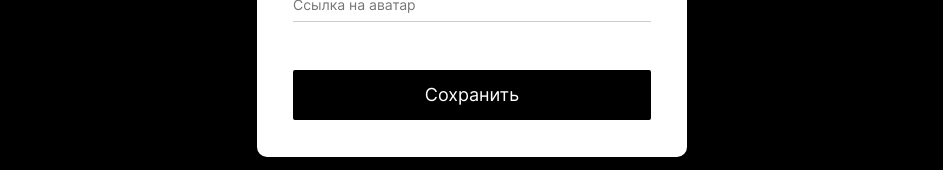
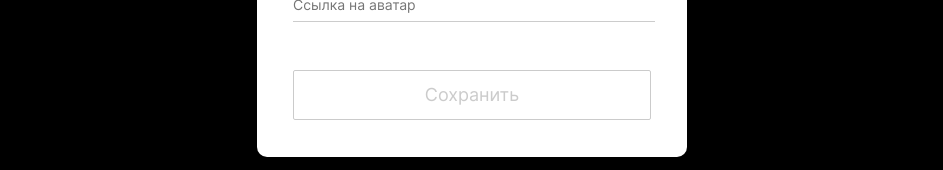
Before and after one commit to ValentinaNovoseletskaya/mesto-react, a React (Create React App) app: page / in a window 1280 px wide. Both pictures are taken after a click on the element 260 px from the left and 222 px from the top of the page. Shown: the part 382-552 px from the top of the page, without its empty margins (168-1111 px from the left). Built offline with nearby package versions, Linux system fonts and the light colour scheme; no server answers.

Commit message:
add validation

```diff
--- a/src/blocks/popup/__input/popup__input.css
+++ b/src/blocks/popup/__input/popup__input.css
@@ -7,5 +7,5 @@
     margin: 30px 0 0;
     padding: 0 0 8px;
     border-bottom: 1px solid rgba(0, 0, 0, 0.2);
-    width: 100%;
+    width: 101%;
 }
--- a/src/components/AddPlacePopup.js
+++ b/src/components/AddPlacePopup.js
@@ -1,35 +1,58 @@
 import {useState} from 'react';
 import PopupWithForm from './PopupWithForm.js';
+import {inputPlacePopup} from '../utils/Utils.js';
 
 function AddPlacePopup (props) {
-    const [name, setName] = useState('');
-    const [link, setLink] = useState('');
+    const [formData, setFormData] = useState({
+        placeName: '',
+        placeImage: '',
+    });
 
-    function handleNameChange(e) {
-        setName(e.target.value);
-    }
+    const [formErrors, setFormErrors] = useState({});
 
-    function handleLinkChange(e) {
-        setLink(e.target.value);
+    const isDisabled = () => {
+        if (
+            Object.keys(formData).length === 0 ||
+            Object.keys(formData).some(item => !formData[item] || formData[item] === '') ||
+            Object.keys(formErrors).some(item => formErrors[item] && formErrors[item] !== '' )
+        ) { return true }
     }
 
     function handleSubmit(e) {
         e.preventDefault();
         props.onAddPlace({
-            name: name,
-            link: link,
+            name: formData.placeName,
+            link: formData.placeImage,
             likes: []
         });
-        setName('');
-        setLink('');
+        setFormData({
+            placeName: '',
+            placeImage: '',
+        });
     }
 
     return (
-        <PopupWithForm title='Новое место' name='place' buttonText={props.loadingText ? props.loadingText : 'Создать' }  onSubmit={handleSubmit} isOpen={props.isOpen} onClose={props.onClose}>
-            <input type="text" id="input-place" name="placeName" value={name} onChange={handleNameChange} className="popup__input popup__input_type_name" placeholder="Название" minLength="2" maxLength="30" required />
-            <span id="input-place-error"></span>
-            <input type="url" id="input-image" name="placeImage" value={link} onChange={handleLinkChange} className="popup__input popup__input_type_link" placeholder="Ссылка на картинку" required />
-            <span id="input-image-error"></span>
+        <PopupWithForm title='Новое место' name='place' buttonText={props.loadingText ? props.loadingText : 'Создать' }  onSubmit={handleSubmit} isOpen={props.isOpen} disabled={isDisabled()} onClose={props.onClose}>
+            {inputPlacePopup.map( ({type, required, name, className, placeholder, minLength, maxLength}) => {
+                return <div key={name}>
+                    <input
+                    className={className}
+                    placeholder={placeholder}
+                    minLength={minLength}
+                    maxLength={maxLength}
+                    type={type}
+                    required={required}
+                    name={name}
+                    value={formData[name] || '' }
+                    onChange={ e=>{
+                        setFormData({...formData, [name]: e.target.value})
+                        const errorMessage = e.target.validationMessage
+                        setFormErrors({...formErrors, [name]: errorMessage || ''})
+                    } }
+                    />
+                    <span className="popup__error_visible" >{formErrors[name]}</span>
+                    </div>
+            })}
         </PopupWithForm>
     );
 }
--- a/src/components/App.js
+++ b/src/components/App.js
@@ -80,7 +80,6 @@ function App() {
     }
 
     function handleCardDelete(card) {
-
         function makeRequest() {
             return api.removeCard(card._id).then(() => {
                 const newCards = cards.filter(c => c._id !== card._id);
@@ -89,7 +88,6 @@ function App() {
             });
         }
         handleSubmit(makeRequest);
-
     }
 
     function handleCardLike(card) {
@@ -103,7 +101,6 @@ function App() {
     }
 
     function handleUpdateUser(user) {
-
         function makeRequest() {
             return api.editUserInfo(user).then((userData) => {
                 setCurrentUser(userData);
@@ -124,7 +121,6 @@ function App() {
     }
 
     function handleAddPlaceSubmit(card) {
-
         function makeRequest() {
             return api.createNewCard(card).then((newCard) => {
                 setCards([newCard, ...cards]);
--- a/src/components/EditAvatarPopup.js
+++ b/src/components/EditAvatarPopup.js
@@ -1,8 +1,17 @@
-import {useRef} from 'react';
+import {useState, useRef} from 'react';
 import PopupWithForm from './PopupWithForm.js';
+import {inputAvatarPopup} from '../utils/Utils.js';
 
 function EditAvatarPopup(props) {
     const avatarRef = useRef('');
+    const [formErrors, setFormErrors] = useState({});
+
+    const isDisabled = () => {
+        if (
+            avatarRef.current.value === "" ||
+            Object.keys(formErrors).some(item => formErrors[item] && formErrors[item] !== '' )
+        ) { return true }
+    }
 
     function handleSubmit(e) {
         e.preventDefault();
@@ -13,9 +22,24 @@ function EditAvatarPopup(props) {
     }
 
     return (
-        <PopupWithForm title='Обновить аватар' name='avatar' buttonText={props.loadingText ? props.loadingText : 'Сохранить' } onSubmit={handleSubmit} isOpen={props.isOpen} onClose={props.onClose}>
-            <input type="url" id="input-avatar" name="profileAvatar" ref={avatarRef}  className="popup__input popup__input_type_link" placeholder="Ссылка на аватар" required />
-            <span id="input-avatar-error"></span>
+        <PopupWithForm title='Обновить аватар' name='avatar' buttonText={props.loadingText ? props.loadingText : 'Сохранить' } onSubmit={handleSubmit} isOpen={props.isOpen} disabled={isDisabled()} onClose={props.onClose}>
+            {inputAvatarPopup.map( ({type, required, name, className, placeholder}) => {
+                return <div key={name}>
+                    <input
+                    className={className}
+                    placeholder={placeholder}
+                    type={type}
+                    required={required}
+                    name={name}
+                    ref={avatarRef}
+                    onChange={ e=>{
+                        const errorMessage = e.target.validationMessage
+                        setFormErrors({...formErrors, [name]: errorMessage || ''})
+                    } }
+                    />
+                    <span className="popup__error_visible" >{formErrors[name]}</span>
+                    </div>
+            })}
         </PopupWithForm>
     );
 }
--- a/src/components/EditProfilePopup.js
+++ b/src/components/EditProfilePopup.js
@@ -1,41 +1,65 @@
 import {useState, useContext, useEffect} from 'react';
 import PopupWithForm from './PopupWithForm.js';
 import {CurrentUserContext} from '../contexts/CurrentUserContext.js';
+import {inputProfilePopup} from '../utils/Utils.js';
 
 function EditProfilePopup(props) {
     const currentUser = useContext(CurrentUserContext);
-    const [name, setName] =
-    useState('');
-    const [description, setDescription] =
-    useState('');
+    const [defaultValue, setDefaultValue] =  useState({});
+    const [formData, setFormData] = useState({});
+    const [formErrors, setFormErrors] = useState({});
+
+    const isDisabled = () => {
+        if (
+            Object.keys(formData).length === 0 ||
+            Object.keys(formData).some(item => !formData[item] || formData[item] === '') ||
+            Object.keys(formData).every(item => formData[item] === defaultValue[item]) ||
+            Object.keys(formErrors).some(item => formErrors[item] && formErrors[item] !== '' )
+        ) { return true }
+    }
 
     useEffect(() => {
-        setName(currentUser && currentUser.name);
-        setDescription(currentUser && currentUser.about);
-      }, [currentUser]);
+        setFormData({
+            profileName: currentUser ? currentUser.name : '',
+            profileJob: currentUser ? currentUser.about : '',
+        })
+        setDefaultValue({
+            profileName: currentUser ? currentUser.name : '',
+            profileJob: currentUser ? currentUser.about : '',
+        })
+      }, [currentUser, props.isOpen]);
 
-    function handleNameChange(e) {
-        setName(e.target.value);
-    }
-
-    function handleDescriptionChange(e) {
-        setDescription(e.target.value);
-    }
 
     function handleSubmit(e) {
         e.preventDefault();
         props.onUpdateUser({
-            name: name,
-            about: description,
+            name: formData.profileName,
+            about: formData.profileJob,
         });
     }
 
     return (
-        <PopupWithForm title='Редактировать профиль' name='profile' onSubmit={handleSubmit} buttonText={props.loadingText ? props.loadingText : 'Сохранить' }  isOpen={props.isOpen} onClose={props.onClose}>
-                <input type="text" id="input-name" name="profileName" className="popup__input popup__input_type_name" value={name} onChange={handleNameChange} placeholder="Имя" minLength="2" maxLength="40" required />
-                <span id="input-name-error"></span>
-                <input type="text" id="input-job" name="profileJob" className="popup__input popup__input_type_job" value={description} onChange={handleDescriptionChange} placeholder="О себе" minLength="2" maxLength="200" required />
-                <span id="input-job-error"></span>
+        <PopupWithForm title='Редактировать профиль' name='profile' onSubmit={handleSubmit} buttonText={props.loadingText ? props.loadingText : 'Сохранить' }  isOpen={props.isOpen} disabled={isDisabled()} onClose={props.onClose}>
+                {inputProfilePopup.map( ({type, required, name, className, placeholder, minLength, maxLength}) => {
+                return  <div key={name}>
+                    <input
+                    className={className}
+                    placeholder={placeholder}
+                    minLength={minLength}
+                    maxLength={maxLength}
+                    type={type}
+                    required={required}
+                    name={name}
+                    value={formData[name] || '' }
+                    onChange={ e=>{
+                        setFormData({...formData, [name]: e.target.value})
+                        const errorMessage = e.target.validationMessage
+                        setFormErrors({...formErrors, [name]: errorMessage || ''})
+                    } }
+                    />
+                    <span className="popup__error_visible" >{formErrors[name]}</span>
+                    </div>
+            })}
         </PopupWithForm>
     );
 }
--- a/src/components/PopupWithForm.js
+++ b/src/components/PopupWithForm.js
@@ -1,5 +1,6 @@
 function PopupWithForm(props) {
     const popupClass = `popup ${props.isOpen && "popup_opened"}`;
+    const buttonClass = `popup__save-button ${props.disabled && "popup__save-button_disable"} `;
 
     return (
         <div className={`${popupClass} popup_type_${props.name}`}>
@@ -8,7 +9,7 @@ function PopupWithForm(props) {
                 <h2 className="popup__title">{props.title}</h2>
                 <form className="popup__content" onSubmit={props.onSubmit} name="form" noValidate>
                     {props.children}
-                    <button type="submit" className="popup__save-button">{props.buttonText}</button>
+                    <button disabled={props.disabled} type="submit" className={`${buttonClass}`}>{props.buttonText}</button>
                 </form>
             </div>
         </div>
--- a/src/utils/Utils.js
+++ b/src/utils/Utils.js
@@ -7,7 +7,7 @@ export const validationSettings = {
     errorClass: 'popup__error_visible'
   };
 
-const validationProfilePopup = [
+export const inputProfilePopup = [
   {
     className: 'popup__input popup__input_type_name',
     type: 'text',
@@ -28,7 +28,7 @@ const validationProfilePopup = [
   }
 ]
 
-const validationAvatarPopup = [
+export const inputAvatarPopup = [
   {
     className: 'popup__input popup__input_type_link',
     type: 'url',
@@ -37,7 +37,7 @@ const validationAvatarPopup = [
     required: true,
   }]
 
-const validationPlacePopup = [
+export const inputPlacePopup = [
   {
     className: 'popup__input popup__input_type_name',
     type: 'text',
```
Also changed, not shown: src/components/ConfirmationPopup.js (line endings or trailing spaces), src/components/Main.js (line endings or trailing spaces). Lines whose indentation alone changed are shown as unchanged.
